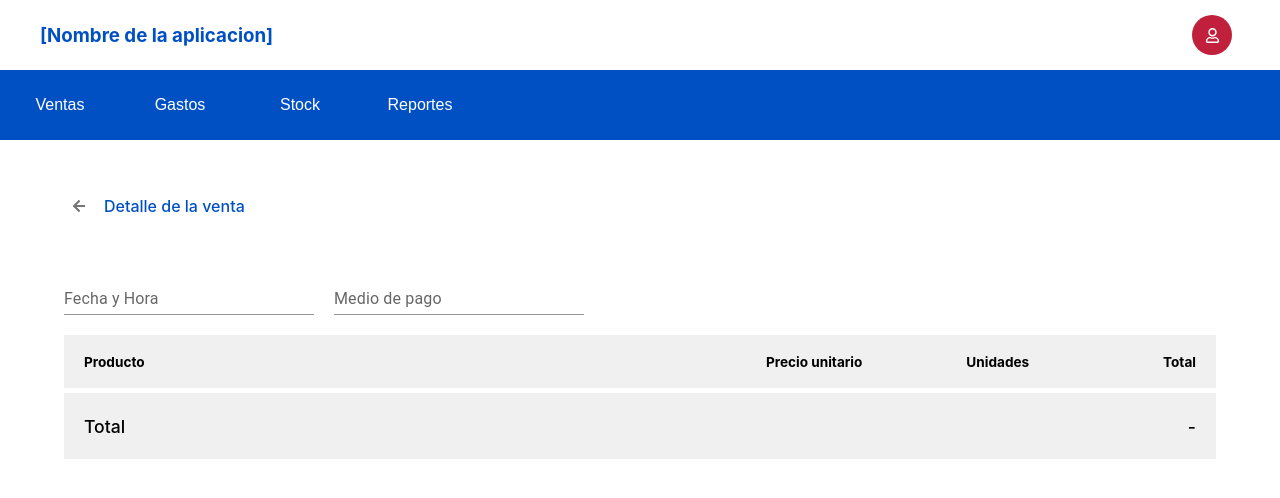
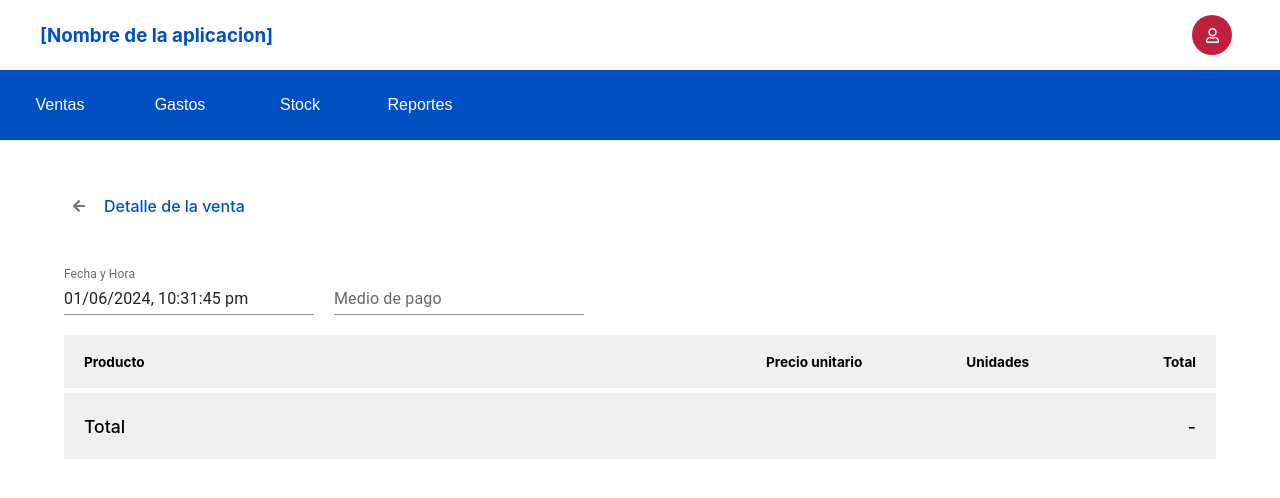
Before and after one commit to nachopedulla/ventas-web-ui, a React (Create React App) app: page /ventas/1 in a window 1280 px wide. Shown: the top 498 px of the page. Built offline with nearby package versions, Linux system fonts and the light colour scheme; sample sign-in values are in the browser's storage.

Commit message:
date format

```diff
--- a/src/context/SaleContext.tsx
+++ b/src/context/SaleContext.tsx
@@ -2,7 +2,6 @@
 import React, { useState } from "react";
 import { Sale } from "../models/Sale";
 import { SALES_DATA } from "../mocks/SalesMock";
-import moment from "moment";
 
 const SaleContext = React.createContext({
     get: (): Array<Sale> => [], /* TODO: filtros y parametros de paginado */
--- a/src/pages/saleDetail/SaleDetail.tsx
+++ b/src/pages/saleDetail/SaleDetail.tsx
@@ -9,6 +9,7 @@ import SaleItems from "./saleProducts/SaleItems";
 import { FaArrowLeft } from "@react-icons/all-files/fa/FaArrowLeft";
 import TooltipIconButton from "../../components/TooltipIconButton/TooltipIconButton";
 import PageTitle from "../../components/PageTitle/PageTitle";
+import { formatDate } from "../../utils/DateUtil";
 
 
 const SaleDetail = () => {
@@ -31,7 +32,7 @@ const SaleDetail = () => {
                 <TextField
                     className='filter'
                     id='datetime'
-                    value={sale?.date}
+                    value={formatDate(sale?.date)}
                     label='Fecha y Hora'
                     variant='standard'
                     inputProps={{ readOnly: true }}
--- a/src/pages/sales/SalesProvider.tsx
+++ b/src/pages/sales/SalesProvider.tsx
@@ -5,6 +5,7 @@ import Sales from "./Sales"
 import ResultTable from "../../components/Table/ResultTable"
 import { SALES_DATA } from "../../mocks/SalesMock"
 import moment from "moment"
+import { formatDate } from "../../utils/DateUtil"
 
 const FORMS = [
     {
@@ -54,7 +55,7 @@ const HEADERS = [
         id: 'date',
         label: 'Fecha',
         align: 'left' as TableCellProps["align"],
-        formatter: (date: Date) => moment(date).format('DD/MM/yyyy, hh:mm:ss a')
+        formatter: formatDate
     },
     {
         id: 'paymentMethod',
--- /dev/null
+++ b/src/utils/DateUtil.tsx
@@ -0,0 +1,3 @@
+import moment from "moment";
+
+export const formatDate = (date: Date | undefined ) => moment(date).format('DD/MM/yyyy, hh:mm:ss a')
```
